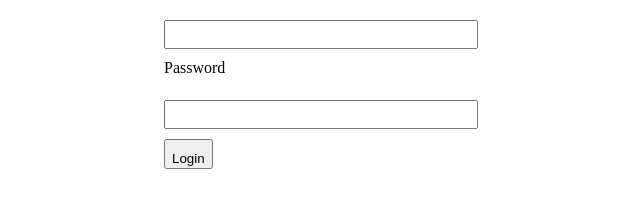
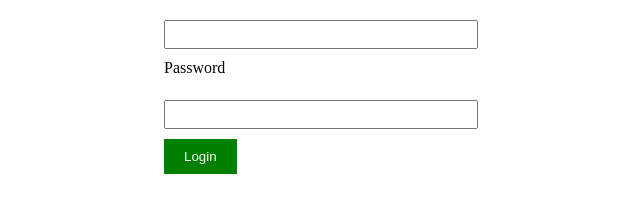
Before and after one commit to iamneo-production/efebddacfacbbaf305677620bfdbccbfebeddone, a plain HTML site: page public/index.html in a window 1280 px wide. Shown: the part 101-314 px from the top of the page, without its empty margins (326-966 px from the left). Drawn offline with Linux system fonts and the light colour scheme.

Commit message:
Backup Commit

```diff
--- a/public/style.css
+++ b/public/style.css
@@ -21,6 +21,11 @@ label{
 
 button{
     padding-top: 10px;
-    padd
-
+    padding-bottom: 10px;
+    padding-left: 20px;
+    padding-right: 20px;
+    background-color: green;
+    color: white;
+    border: none;
+    cursor: pointer;
 }
```
